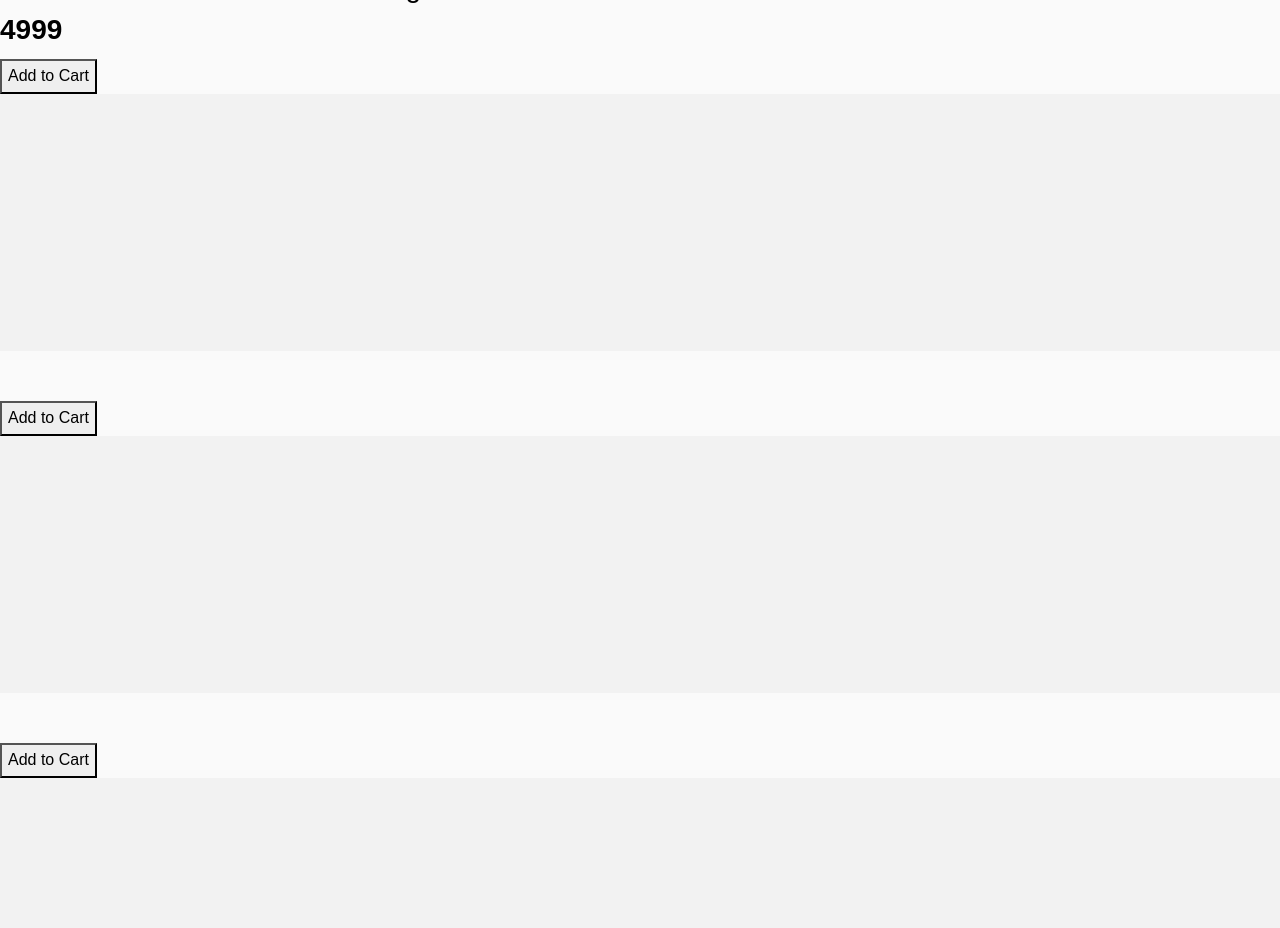
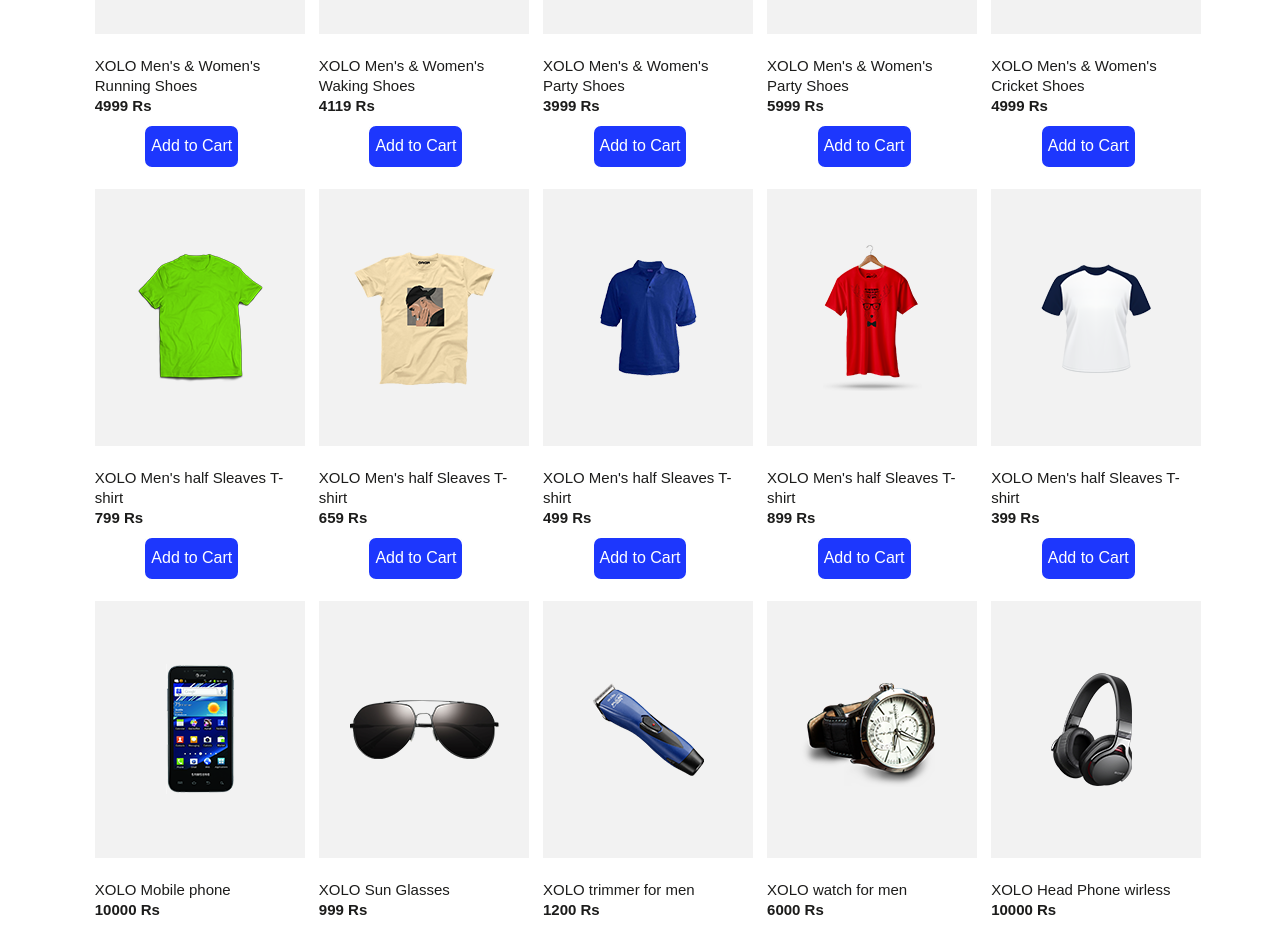
Before and after one commit to alkeshrohit22/ReactJs, a React (Create React App) app in the folder phase-2/woo-commerce/: page /productpage in a window 1280 px wide. Shown: the part 480-1408 px from the top of the page. Built offline with nearby package versions, Linux system fonts and the light colour scheme.

Commit message:
productlist page css work completed

```diff
--- a/phase-2/woo-commerce/public/product.json
+++ b/phase-2/woo-commerce/public/product.json
@@ -7,86 +7,86 @@
   },
   {
     "id": 2,
-    "title": "",
-    "image": "",
-    "price": ""
+    "title": "XOLO Men's & Women's Waking Shoes",
+    "image": "images/shoes2.png",
+    "price": 4119.00
   },
   {
     "id": 3,
-    "title": "",
-    "image": "",
-    "price": ""
+    "title": "XOLO Men's & Women's Party Shoes",
+    "image": "images/shoes3.png",
+    "price": 3999.00
   },
   {
     "id": 4,
-    "title": "",
-    "image": "",
-    "price": ""
+    "title": "XOLO Men's & Women's Party Shoes",
+    "image": "images/shoes4.png",
+    "price": 5999.00
   },
   {
     "id": 5,
-    "title": "",
-    "image": "",
-    "price": ""
+    "title": "XOLO Men's & Women's Cricket Shoes",
+    "image": "images/shoes5.png",
+    "price": 4999.00
   },
   {
     "id": 6,
-    "title": "",
-    "image": "",
-    "price": ""
+    "title": "XOLO Men's half Sleaves T-shirt",
+    "image": "images/tisat1.png",
+    "price": 799.00
   },
   {
     "id": 7,
-    "title": "",
-    "image": "",
-    "price": ""
+    "title": "XOLO Men's half Sleaves T-shirt",
+    "image": "images/tisat2.png",
+    "price": 659.00
   },
   {
     "id": 8,
-    "title": "",
-    "image": "",
-    "price": ""
+    "title": "XOLO Men's half Sleaves T-shirt",
+    "image": "images/tisat3.png",
+    "price": 499.00
   },
   {
     "id": 9,
-    "title": "",
-    "image": "",
-    "price": ""
+    "title": "XOLO Men's half Sleaves T-shirt",
+    "image": "images/tisat4.png",
+    "price": 899.00
   },
   {
     "id": 10,
-    "title": "",
-    "image": "",
-    "price": ""
+    "title": "XOLO Men's half Sleaves T-shirt",
+    "image": "images/tisat5.png",
+    "price": 399.00
   },
   {
     "id": 11,
-    "title": "",
-    "image": "",
-    "price": ""
+    "title": "XOLO Mobile phone ",
+    "image": "images/mix1.png",
+    "price": 10000.00
   },
   {
     "id": 12,
-    "title": "",
-    "image": "",
-    "price": ""
+    "title": "XOLO Sun Glasses",
+    "image": "./images/mix2.png",
+    "price": 999.00
   },
   {
     "id": 13,
-    "title": "",
-    "image": "",
-    "price": ""
+    "title": "XOLO trimmer for men ",
+    "image": "images/mix3.png",
+    "price": 1200.00
   },
   {
     "id": 14,
-    "title": "",
-    "image": "",
-    "price": ""
+    "title": "XOLO watch for men ",
+    "image": "images/mix4.png",
+    "price": 6000.00
   },
   {
     "id": 15,
-    "title": "",
-    "image": "",
-    "price": ""
+    "title": "XOLO Head Phone wirless ",
+    "image": "images/mix5.png",
+    "price": 10000.00
   }
 ]
--- a/phase-2/woo-commerce/src/pages/ProductPage.js
+++ b/phase-2/woo-commerce/src/pages/ProductPage.js
@@ -5,17 +5,6 @@
 function ProductPage() {
     return (
         <>
-            <div className="blue_bg">
-                <div className="container">
-                    <div className="row">
-                        <div className="col-md-12">
-                            <div className="titlepage">
-                                <h2>Featured Products</h2>
-                            </div>
-                        </div>
-                    </div>
-                </div>
-            </div>
             <ProductPageList/>
         </>
     );
--- a/phase-2/woo-commerce/src/pages/ProductPage/ProductPageList.js
+++ b/phase-2/woo-commerce/src/pages/ProductPage/ProductPageList.js
@@ -1,5 +1,6 @@
 import React, {useState, useEffect} from 'react';
 import '../css/Products.css'
+import '../css/ProductListing.css'
 
 function ProductPageList() {
     // const [data, setData] = useState(null);
@@ -32,23 +33,15 @@
         setCartItems(prevCartItems => {
             const existingItem = prevCartItems.find(item => item.id === product.id);
             if (existingItem) {
-                console.log('if part');
                 // Update quantity of existing item
                 return prevCartItems.map(item => {
                     if (item.id === product.id) {
-                        // console.log([{...item, quantity: item.quantity + 1}])
-                        setCartItems([{...item, quantity: item.quantity + 1}])
                         return {...item, quantity: item.quantity + 1};
                     }
-                    // console.log(item);
-                    setCartItems([item]);
                     return item;
 
                 });
             } else {
-                // Add new item to cart
-                // console.log([...prevCartItems, {...product, quantity: 1}])
-                setCartItems([...prevCartItems, {...product, quantity: 1}]);
                 return [...prevCartItems, {...product, quantity: 1}];
             }
         });
@@ -57,17 +50,33 @@
 
     return (
         <>
-            {product.map((pro) => (
-                <div className="project_box " key={pro.id}>
-                    <div className="dark_white_bg"><img src={pro.image}/></div>
-                    <h3>{pro.title}<br/> <strong>{pro.price}</strong></h3>
-                    <button onClick={() => addToCart(pro)}>Add to Cart</button>
+            <div id="project" className="project">
+                <div className="container">
+                    <div className="row">
+                        <div className="col-md-12">
+                            <div className="titlepage">
+                                <h2>Featured Products</h2>
+                            </div>
+                        </div>
+                    </div>
+                    <div className="row">
+                        <div className="product_main">
+                            {product.map((pro) => (
+                                <div className="project_box " key={pro.id}>
+                                    <div className="dark_white_bg"><img src={pro.image}/></div>
+                                    <h3>{pro.title}<br/> <strong>{pro.price} Rs</strong></h3>
+                                    <button onClick={() => addToCart(pro)}>Add to Cart</button>
+                                </div>
+                            ))}
+                        </div>
+                    </div>
                 </div>
-            ))}
-
+            </div>
             {/* Render cart items */}
+            {console.log(cartItems)}
             {cartItems.map((item) => (
                 <div key={item.id}>
+                    <div>Alkesh rohit</div>
                     <p>{item.title} x {item.quantity}</p>
                     <p>Price: {item.price}</p>
                 </div>
--- /dev/null
+++ b/phase-2/woo-commerce/src/pages/css/ProductListing.css
@@ -0,0 +1,16 @@
+.project_box button {
+    color: white;
+    background-color: #1d37fd;
+    border-radius: 9px;
+    border: 2px solid white;
+    padding: 6px;
+}
+
+.project_box button:hover {
+    color: white;
+    background-color: #f2c119;
+}
+
+.dark_white_bg {
+    width: 210px !important;
+}
```
Also changed, not shown: phase-2/woo-commerce/public/images/trimmer.jpg (added).
